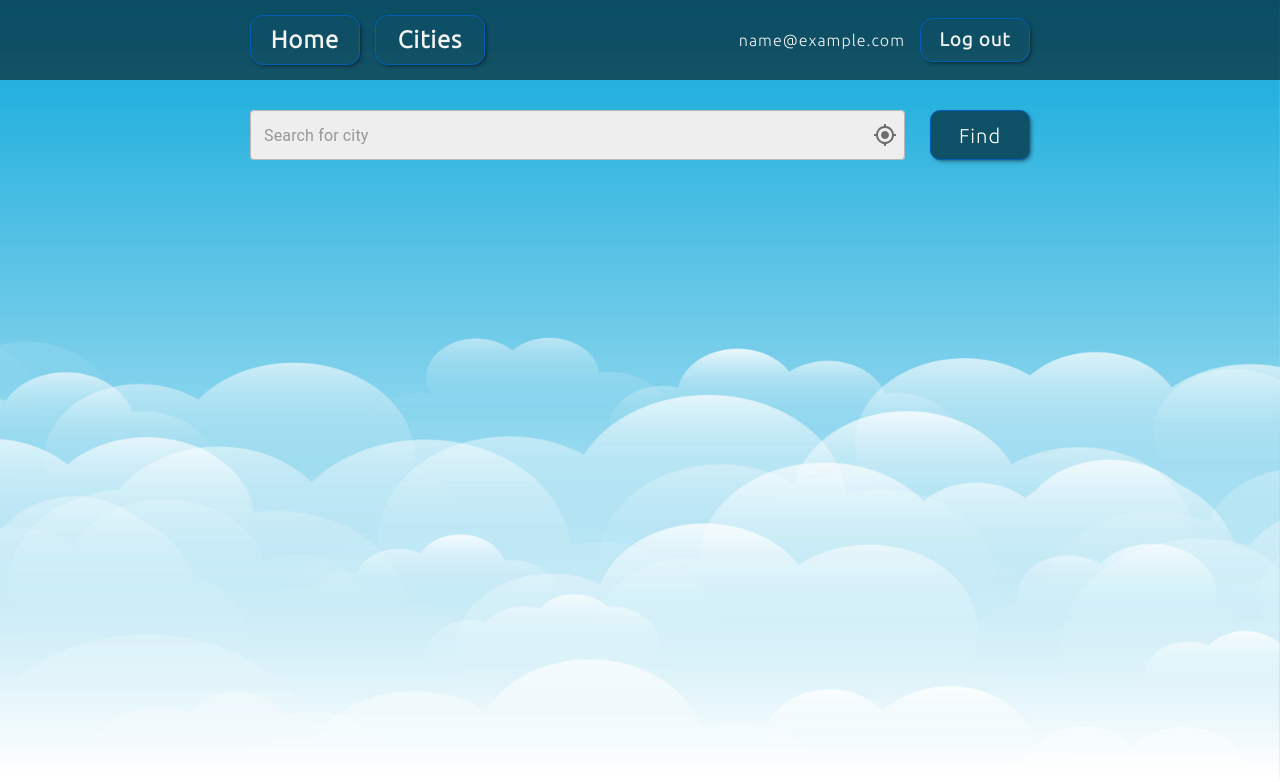
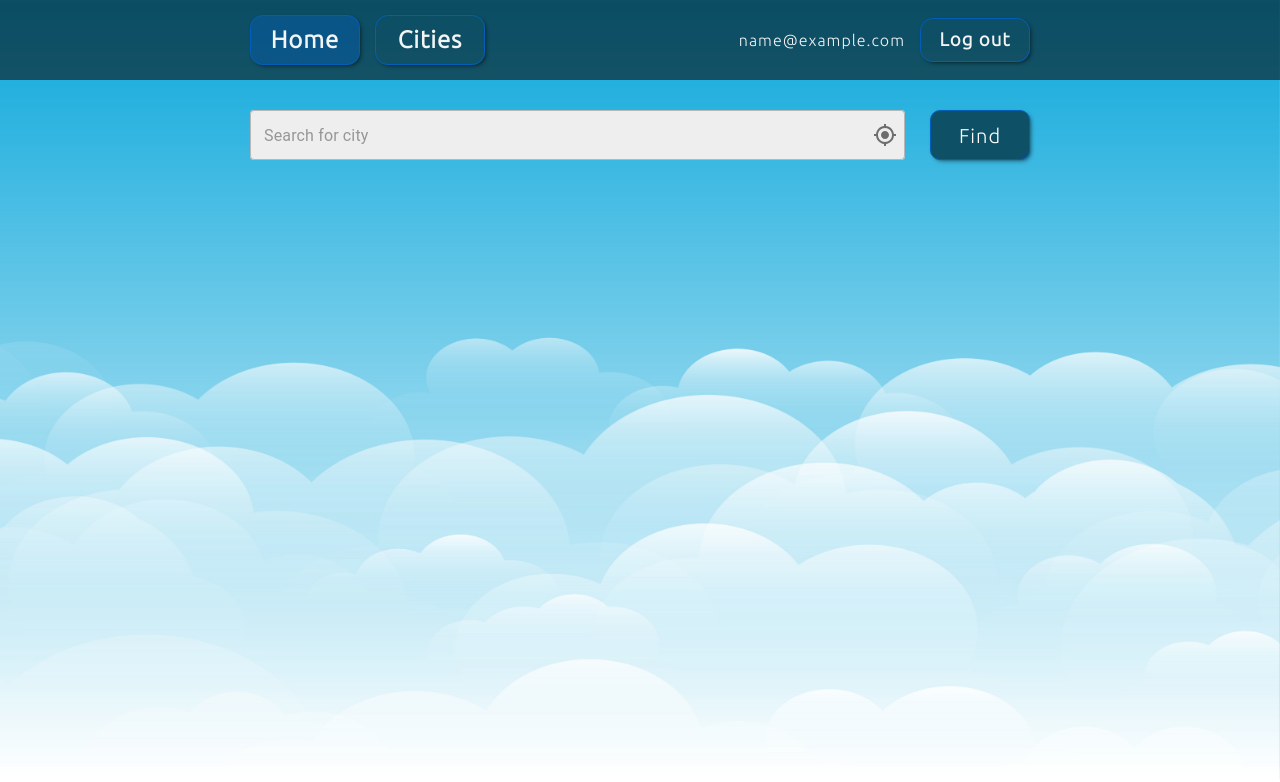
Before and after one commit to Matus28/Weather-web-application, a React (Vite) app in the folder app/: page / in a window 1280 px wide. Shown: the top 782 px of the page. Built offline with nearby package versions, Linux system fonts and the light colour scheme; no server answers; sample sign-in values are in the browser's storage; a web font is replaced by a local one.

Commit message:
refactor: edits the logic of navigation buttons in the navbar, so active page = active navbutton

```diff
--- a/app/src/components/Navigation/Navbar.css
+++ b/app/src/components/Navigation/Navbar.css
@@ -42,7 +42,8 @@ header a {
   text-align: center;
 }
 
-header a:hover {
+header a:hover,
+header a.active {
   background-color: #045db66b;
 }
 
--- a/app/src/components/Navigation/Navbar.tsx
+++ b/app/src/components/Navigation/Navbar.tsx
@@ -3,10 +3,13 @@ import { useAuthContext } from '../../hooks/useAuthContext'
 import { useLogout } from '../../hooks/useLogout'
 
 import './Navbar.css'
+import { useTitleContext } from '../../context/TitleContext'
 
 const Navbar = (): JSX.Element => {
   const { logout } = useLogout()
   const { state } = useAuthContext()
+
+  const contextTitle = useTitleContext()
 
   const handleClick = (): void => {
     logout()
@@ -17,11 +20,11 @@ const Navbar = (): JSX.Element => {
       <div className='container'>
         <div className='controls'>
           <div className='tabs'>
-            <Link to='/'>
+            <Link className={contextTitle?.title === 'Home' ? 'active' : ''} to='/'>
               <h2>Home</h2>
             </Link>
             {state.user && (
-              <Link to='/cities'>
+              <Link className={contextTitle?.title === 'Cities' ? 'active' : ''} to='/cities'>
                 <h2>Cities</h2>
               </Link>
             )}
```
